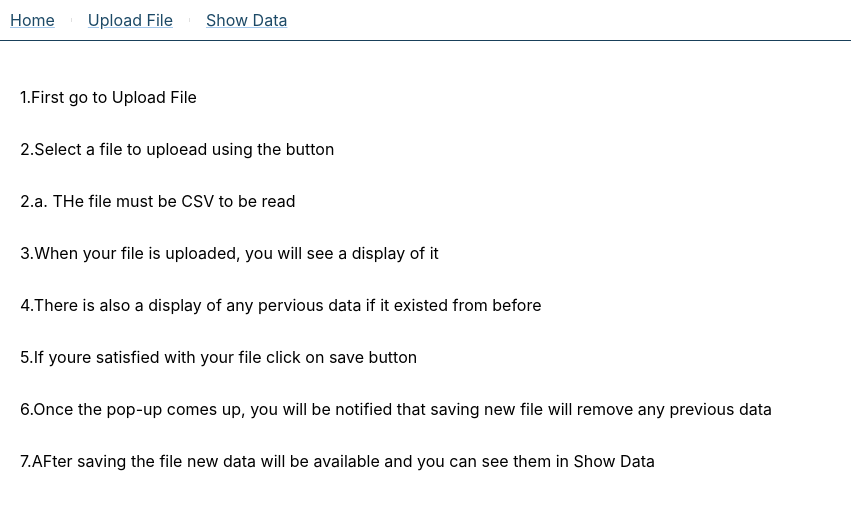
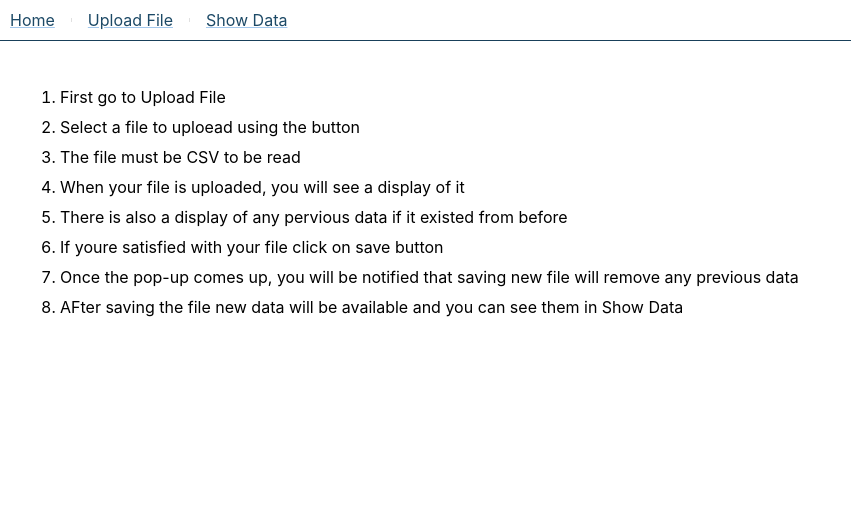
Before and after one commit to Tiinzzy/react-projects, a React (Create React App) app in the folder simple-cost-analysis/: page / in a window 1280 px wide. Shown: the top 510 px of the page, without its empty margins (0-851 px from the left). Built offline with nearby package versions, Linux system fonts and the light colour scheme; the HTML template or start-up script is replaced by a standard one.

Commit message:
added content to an array to map and read and assign to list

```diff
--- a/simple-cost-analysis/src/components/Home.js
+++ b/simple-cost-analysis/src/components/Home.js
@@ -3,6 +3,17 @@ import React from "react";
 import Box from '@mui/material/Box';
 
 import './style.css';
+
+const HELP = [
+    "First go to Upload File",
+    "Select a file to uploead using the button",
+    "The file must be CSV to be read",
+    "When your file is uploaded, you will see a display of it",
+    "There is also a display of any pervious data if it existed from before",
+    "If youre satisfied with your file click on save button",
+    "Once the pop-up comes up, you will be notified that saving new file will remove any previous data",
+    "AFter saving the file new data will be available and you can see them in Show Data"
+];
 
 class Home extends React.Component {
 
@@ -12,22 +23,15 @@ class Home extends React.Component {
         }
     }
 
-
     render() {
         return (
-            <>
-                <Box className="HomeBox">
-                    <p>1.First go to Upload File</p>
-                    <p>2.Select a file to uploead using the button</p>
-                    <p>2.a. THe file must be CSV to be read</p>
-                    <p>3.When your file is uploaded, you will see a display of it</p>
-                    <p>4.There is also a display of any pervious data if it existed from before</p>
-                    <p>5.If youre satisfied with your file click on save button</p>
-                    <p>6.Once the pop-up comes up, you will be notified that saving new file will remove any previous data</p>
-                    <p>7.AFter saving the file new data will be available and you can see them in Show Data</p>
-                </Box>
-
-            </>
+            <Box className="HomeBox">
+                <ol>
+                    {HELP.map((e, i) => (
+                        <li key={i}>{e}</li>
+                    ))}
+                </ol>
+            </Box>
         );
     }
 }
```
